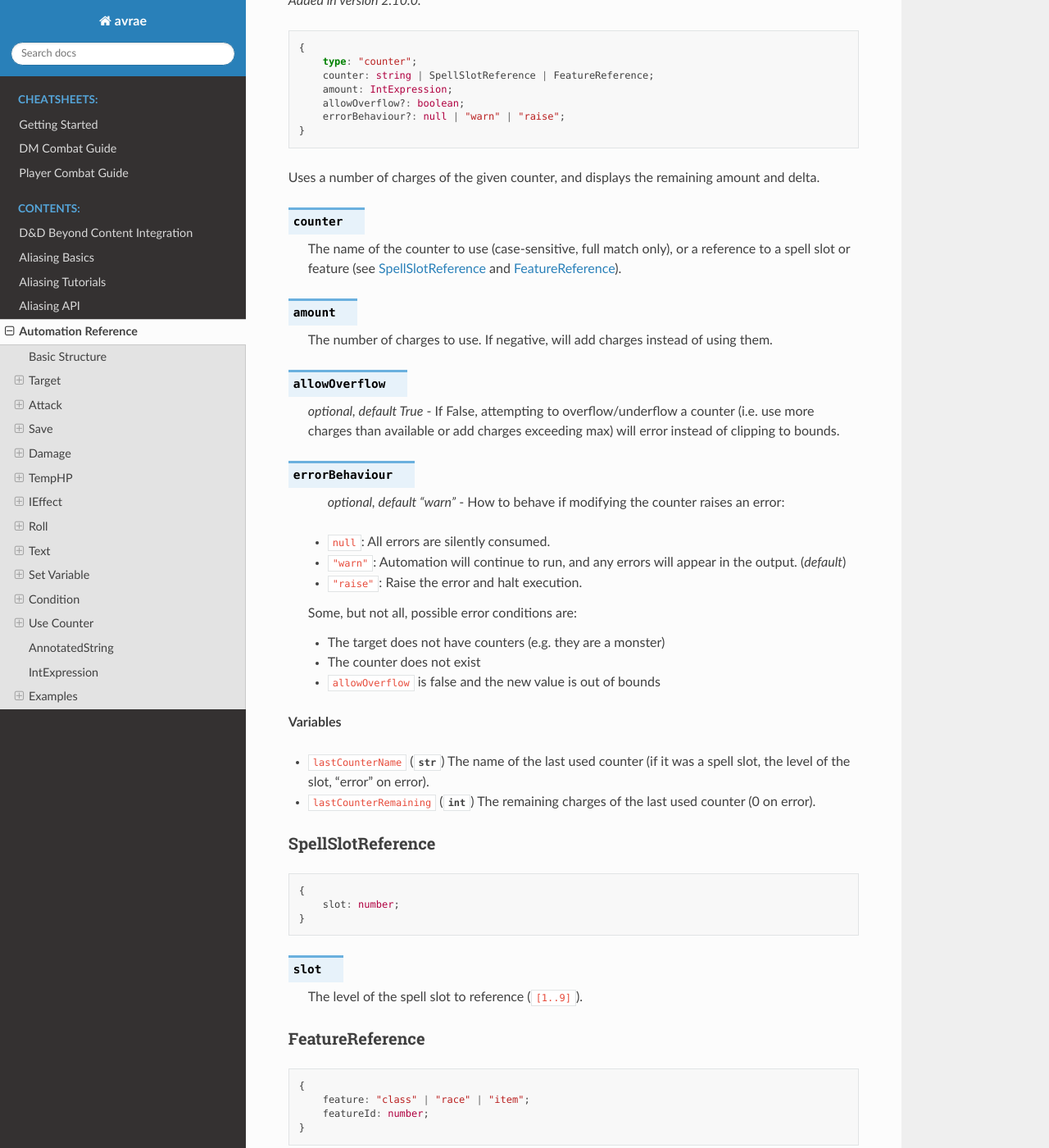
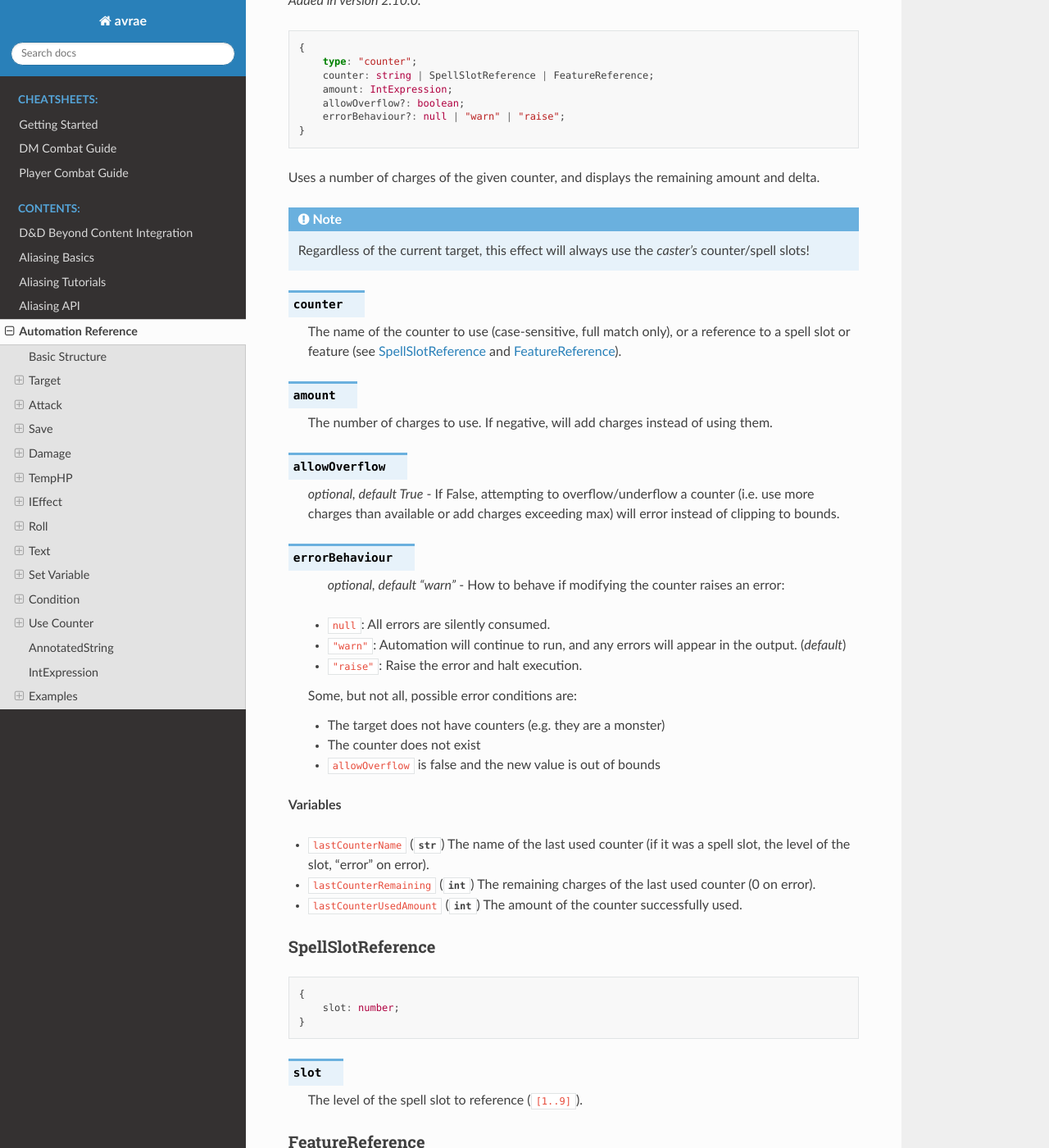
Before and after one commit to avrae/avrae, a Sphinx documentation site: the page built from docs/automation_ref.rst, in a window 1280 px wide and 1400 px high, scrolled down 7459 px. Shown: the whole window at 82% size. Built offline with Sphinx 7.4.7 and the Read the Docs theme 2.0.0, drawn with Linux system fonts in a browser that asks for light colours.

Commit message:
docs[automation]: lastCounterUsedAmount and note on target

```diff
--- a/docs/automation_ref.rst
+++ b/docs/automation_ref.rst
@@ -357,6 +357,9 @@ Use Counter
 
 Uses a number of charges of the given counter, and displays the remaining amount and delta.
 
+.. note::
+    Regardless of the current target, this effect will always use the *caster's* counter/spell slots!
+
 .. attribute:: counter
 
     The name of the counter to use (case-sensitive, full match only), or a reference to a spell slot or feature
@@ -389,6 +392,7 @@ Uses a number of charges of the given counter, and displays the remaining amount
 
 - ``lastCounterName`` (:class:`str`) The name of the last used counter (if it was a spell slot, the level of the slot, "error" on error).
 - ``lastCounterRemaining`` (:class:`int`) The remaining charges of the last used counter (0 on error).
+- ``lastCounterUsedAmount`` (:class:`int`) The amount of the counter successfully used.
 
 .. _SpellSlotReference:
 
```
